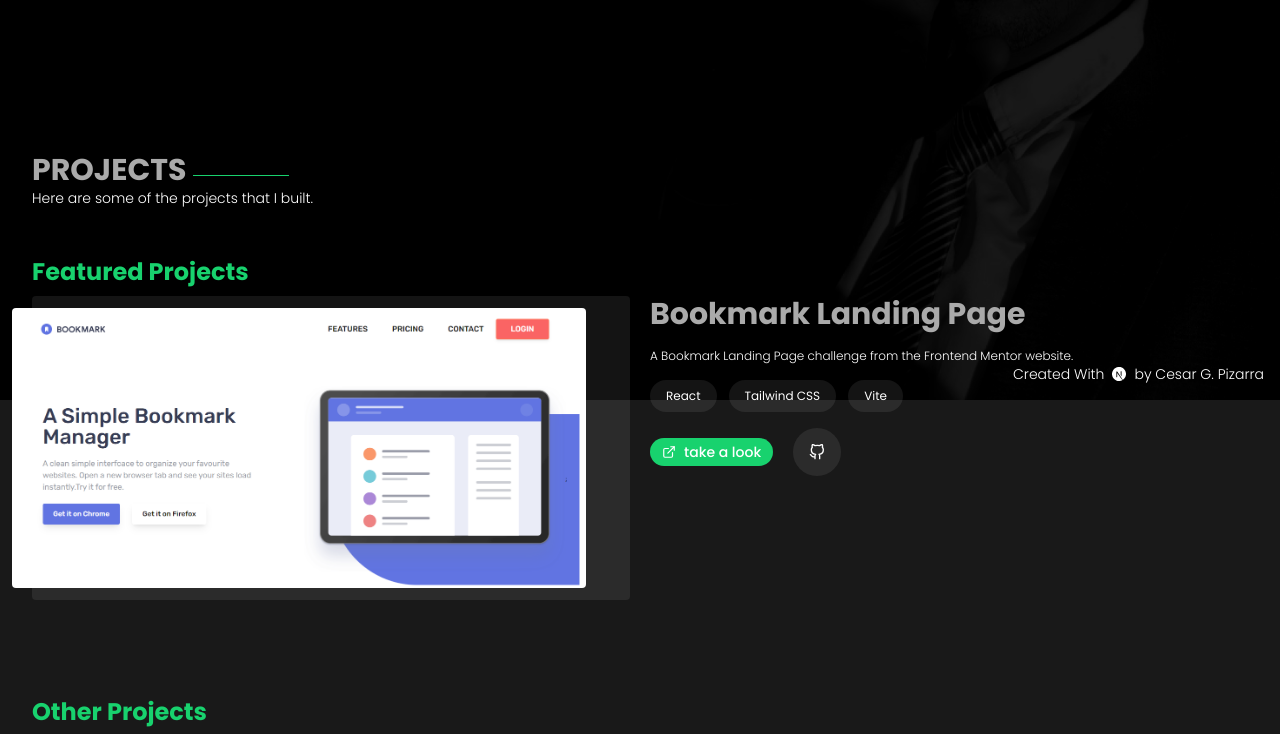
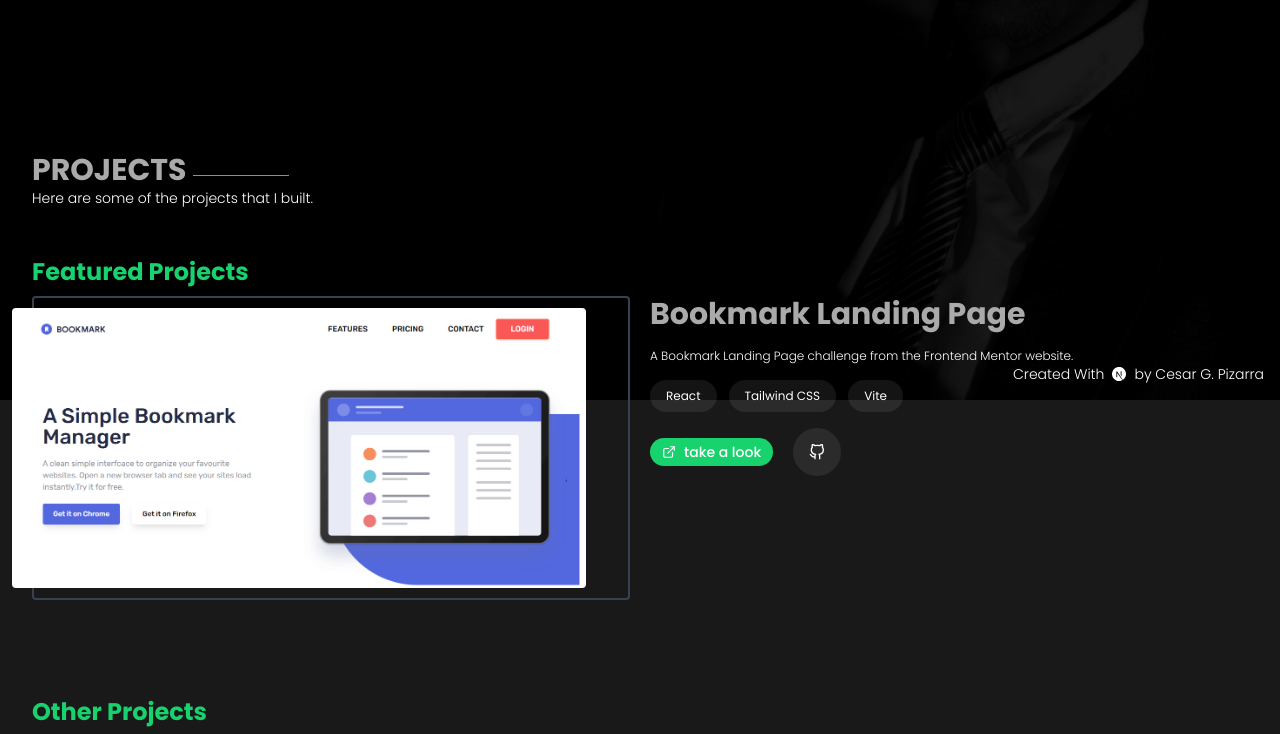
Before and after one commit to cesarpizarra/dark-portfolio, a Next.js app: page /projects in a window 1280 px wide. Shown: the part 400-1134 px from the top of the page. Built offline with nearby package versions, Linux system fonts and the light colour scheme.

Commit message:
change bg color featured project to border

```diff
--- a/app/projects/page.jsx
+++ b/app/projects/page.jsx
@@ -56,7 +56,7 @@ const Projects = () => {
             className="grid w-full gap-5 rounded md:grid-cols-2"
           >
             <div className="relative p-3">
-              <div className="absolute inset-0 z-999 rounded bg-boxDark"></div>
+              <div className="absolute inset-0 rounded border-2 border-gray2"></div>
               <div className="relative left-[-2rem]">
                 <Image
                   src="/bookmark-landing-page.png"
```
